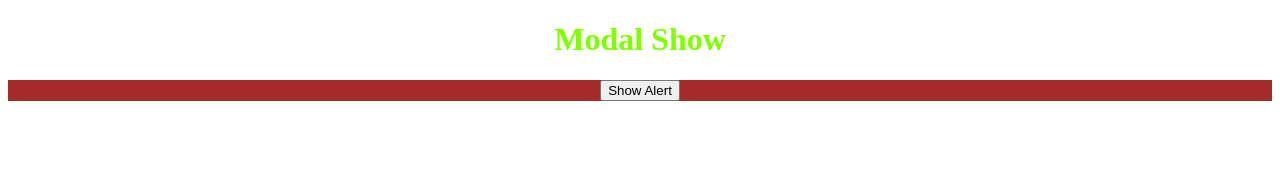
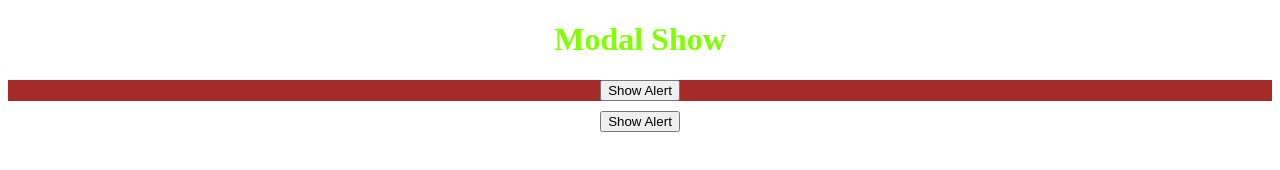
Before and after one commit to Rony9771/Browser-API-Debug, a plain HTML site: page index.html in a window 1280 px wide. Drawn offline with Linux system fonts and the light colour scheme.

Commit message:
confirm added

```diff
--- a/index.html
+++ b/index.html
@@ -15,6 +15,10 @@
     .alert{
       text-align: center;
       background-color: brown;
+      margin-bottom: 10px;
+    }
+    .confirm{
+      text-align: center;
     }
   </style>
 </head>
@@ -28,6 +32,9 @@
     <div class="alert">
       <button onclick="showAlert()">Show Alert</button>
     </div>
+    <div class="confirm">
+      <button onclick="showConfirm()">Show Alert</button>
+    </div>
 
   </main>
 
--- a/js/prompt.js
+++ b/js/prompt.js
@@ -10,3 +10,13 @@ const showAlert = () =>{
   }
 
 }
+const showConfirm = () =>{
+  const decision=confirm ('How Are You?')
+
+  if (decision ===true){
+    alert ("I'm fine")
+  }
+  else{
+    console.log('Not so good')
+  }
+}
```
